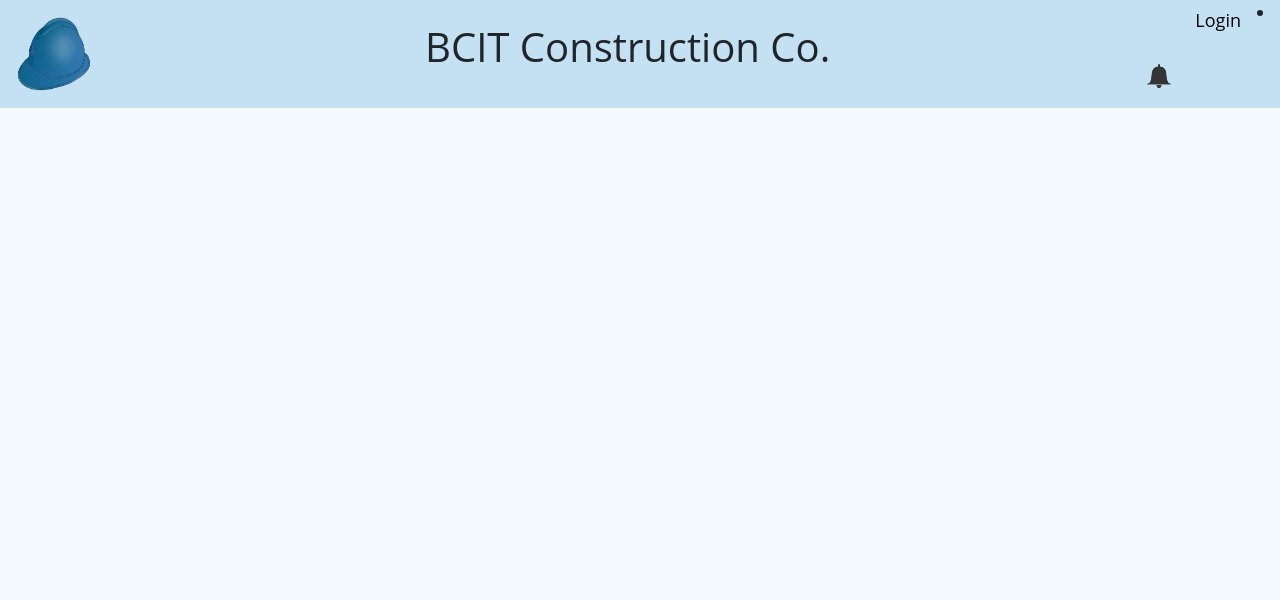
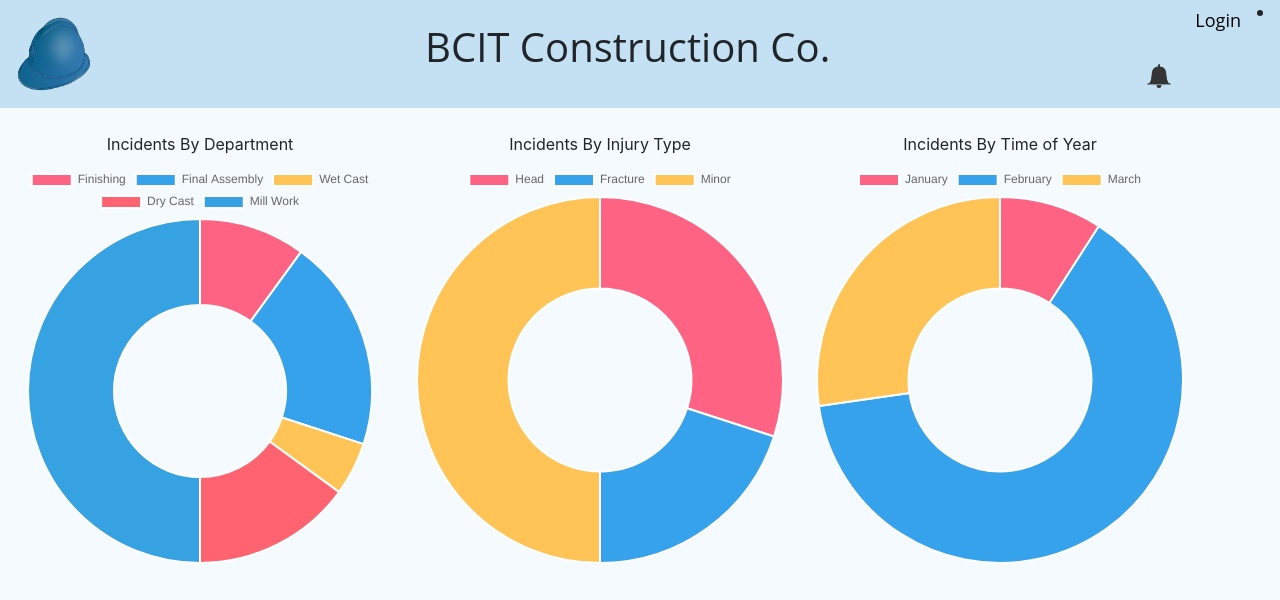
Before and after one commit to AlexLavoie42/Injur, a Vue app: page /myanalytics in a window 1280 px wide. Shown: the top 600 px of the page. Built offline with nearby package versions, Linux system fonts and the light colour scheme; no server answers.

Commit message:
additional analytics charts

```diff
--- a/package.json
+++ b/package.json
@@ -8,9 +8,11 @@
     "lint": "vue-cli-service lint"
   },
   "dependencies": {
+    "chart.js": "^2.9.3",
     "core-js": "^2.6.5",
     "firebase": "^6.6.0",
     "vue": "^2.6.10",
+    "vue-chartjs": "^3.5.0",
     "vue-router": "^3.1.3",
     "vuex": "^3.1.1"
   },
--- a/src/App.vue
+++ b/src/App.vue
@@ -1,3 +1,5 @@
+import Chart from 'Chart.js'
+
 <template>
   <div>
     <navbar></navbar>
--- /dev/null
+++ b/src/Chart.js
@@ -0,0 +1,23 @@
+//../src/Chart.js
+import {
+    Doughnut,
+    mixins
+} from 'vue-chartjs'
+
+export default {
+    extends: Doughnut,
+    mixins: [mixins.reactiveProp],
+    props: ['chartData', 'options'],
+    data() {
+        return {
+            options: {
+                responsive: false,
+                maintainAspectRatio: true,
+            }
+        }
+    },
+    mounted() {
+        this.renderChart(this.departments, this.year, this.injurytypes, this.options)
+    }
+
+}
--- a/src/components/EmployeeForm.vue
+++ b/src/components/EmployeeForm.vue
@@ -70,7 +70,7 @@
                     injuredPersons: this.injuredPersons
                 };
                 db.collection("reports").add(data);
-                this.$router.replace("ThankYou")
+                this.$router.replace("EmployeeForm_witness")
             }
         }
     };
--- a/src/components/EmployeeForm_Adv5.vue
+++ b/src/components/EmployeeForm_Adv5.vue
@@ -35,6 +35,8 @@
 </template>
 <script>
 
+    import {db} from "../main";
+
     export default {
         name: "App",
 
@@ -52,9 +54,10 @@
 
             submit () {
                 const data = {
-                    injuredPersons: this.injuredPersons
+                    incidentInfo: this.incidentInfo
                 }
-                alert(JSON.stringify(data, null, 2))
+                db.collection("reports").add(data);
+                this.$router.replace("EmployeeForm_inj")
             }
         }
     };
--- a/src/components/EmployeeForm_Basic3.vue
+++ b/src/components/EmployeeForm_Basic3.vue
@@ -38,6 +38,8 @@
 </template>
 <script>
 
+    import {db} from "../main";
+
     export default {
         name: "App",
 
@@ -60,7 +62,8 @@
                 const data = {
                     basicInfo: this.basicInfo
                 }
-                alert(JSON.stringify(data, null, 2))
+                db.collection("reports").add(data);
+                this.$router.replace("EmployeeForm_type")
             }
         }
     };
--- a/src/components/EmployeeForm_IncType4.vue
+++ b/src/components/EmployeeForm_IncType4.vue
@@ -70,10 +70,11 @@
         methods: {
 
             submit () {
-                const data = {
-                    injuredPersons: this.injuredPersons
-                }
-                alert(JSON.stringify(data, null, 2))
+                // const data = {
+                //     injuredPersons: this.injuredPersons
+                // }
+                //db.collection("reports").add(data);
+                this.$router.replace("EmployeeForm_adv")
             }
         }
     };
--- a/src/components/EmployeeForm_InjType6.vue
+++ b/src/components/EmployeeForm_InjType6.vue
@@ -18,7 +18,7 @@
                     <label for="c3">Major crush injuries</label>
                     <br>
                     <input type="checkbox" id="c4" v-model="toggle">
-                    <label for="c4">Major cut with sever bleeding</label>
+                    <label for="c4">Major cut with severe bleeding</label>
                     <br>
                     <input type="checkbox" id="c5" v-model="toggle">
                     <label for="c5">Amputation of arm, leg, or large part of hand or foot</label>
@@ -92,6 +92,6 @@
 </script>
 
 <style>
-    .form-control{
+    .form-control: {
         width: 400px;
     }
--- a/src/components/EmployeeForm_Witnesses2.vue
+++ b/src/components/EmployeeForm_Witnesses2.vue
@@ -59,6 +59,8 @@
 </template>
 <script>
 
+    import {db} from "../main";
+
     export default {
         name: "App",
 
@@ -104,7 +106,8 @@
                     witness: this.witness,
                     person: this.person
                 }
-                alert(JSON.stringify(data, null, 2))
+                db.collection("reports").add(data);
+                this.$router.replace("EmployeeForm_basic")
             }
         }
     };
--- /dev/null
+++ b/src/components/MyAnalytics.vue
@@ -0,0 +1,92 @@
+//../src/components/MyAnalytics.vue
+
+<template>
+    <div class="chart-container" style="height:40vh; width:100vw">
+        <div id="chart1" style="text-align: center; float:left">
+            <label>Incidents By Department</label>
+            <chart :chart-data="departments"></chart>
+        </div>
+        <div id="chart2" style="text-align: center; float: left">
+            <label>Incidents By Injury Type</label>
+            <chart :chart-data="injurytypes"></chart>
+        </div>
+        <div id="chart3" style="text-align: center; float: left">
+            <label>Incidents By Time of Year</label>
+            <chart :chart-data="year"></chart>
+        </div>
+    </div>
+</template>
+<script>
+    import Chart from "./../Chart.js";
+
+    export default {
+        components: {
+            Chart
+        },
+        data() {
+            return {
+                injurytypes: null,
+                departments: null,
+                time: null
+            };
+        },
+        mounted() {
+            this.fillData();
+        },
+        methods: {
+            fillData() {
+                this.injurytypes = {
+                    labels: [
+                        'Head',
+                        'Fracture',
+                        'Minor'
+                    ],
+
+                    datasets: [
+                        {
+                            data: [30, 20, 50],
+                            backgroundColor: ['#ff6384', '#36a2eb', '#ffc356']
+                        }
+
+                    ]
+                };
+                this.departments = {
+                    labels: [
+                        'Finishing',
+                        'Final Assembly',
+                        'Wet Cast',
+                        'Dry Cast',
+                        'Mill Work'
+                    ],
+
+                    datasets: [
+                        {
+                            data: [10, 20, 5, 15, 50],
+                            backgroundColor: ['#ff6384', '#36a2eb', '#ffc356', '#ff6370', '#36a2e1']
+                        }
+
+                    ]
+                };
+                this.year = {
+                    labels: [
+                        'January',
+                        'February',
+                        'March'
+                    ],
+
+                    datasets: [
+                        {
+                            //type: 'bar',
+                            data: [10, 70, 30],
+                            backgroundColor: ['#ff6384', '#36a2eb', '#ffc356']
+                        }
+
+                    ]
+                };
+            },
+        }
+    };
+
+</script>
+<style>
+</style>
--- a/src/routes/index.js
+++ b/src/routes/index.js
@@ -3,6 +3,7 @@ import Router from 'vue-router';
 import Login from '../components/Login'
 import Register from '../components/Register'
 import Dashboard from '../components/Dashboard'
+//import Reports from "../components/Reports";
 import firebase from 'firebase'
 import Admin from "../components/Admin";
 import EmployeeForm from "../components/EmployeeForm";
@@ -11,6 +12,7 @@ import EmployeeForm_Basic3 from "../components/EmployeeForm_Basic3";
 import EmployeeForm_IncType4 from "../components/EmployeeForm_IncType4";
 import EmployeeForm_Adv5 from "../components/EmployeeForm_Adv5";
 import EmployeeForm_InjType6 from "../components/EmployeeForm_InjType6";
+import MyAnalytics from "../components/MyAnalytics";
 import Tip from "../components/Tip";
 import IncidentList from "../components/IncidentList";
 import ThankyouMessage from "../components/ThankyouMessage";
@@ -76,7 +78,7 @@ const router = new Router({
             // }
         },
         {
-            path: "/employeeform_witness",
+            path: "/employeeform_witness:id",
             name: "EmployeeForm_Witnesses2",
             component: EmployeeForm_Witnesses2
             // meta: {
@@ -111,6 +113,22 @@ const router = new Router({
             path: "/thankyou",
             name: "ThankYou",
             component: ThankyouMessage
+        },
+        {
+            path: "/employeeform_inj",
+            name: "EmployeeForm_InjType6",
+            component: EmployeeForm_InjType6
+            // meta: {
+            //     requiresAuth: true
+            // }
+        },
+        {
+            path: "/myanalytics",
+            name: "MyAnalytics",
+            component: MyAnalytics
+            // meta: {
+            //     requiresAuth: true
+            // }
         }
 ]
 });
```
Also changed, not shown: 1 other file (tests, documents, lock files or other folders).
